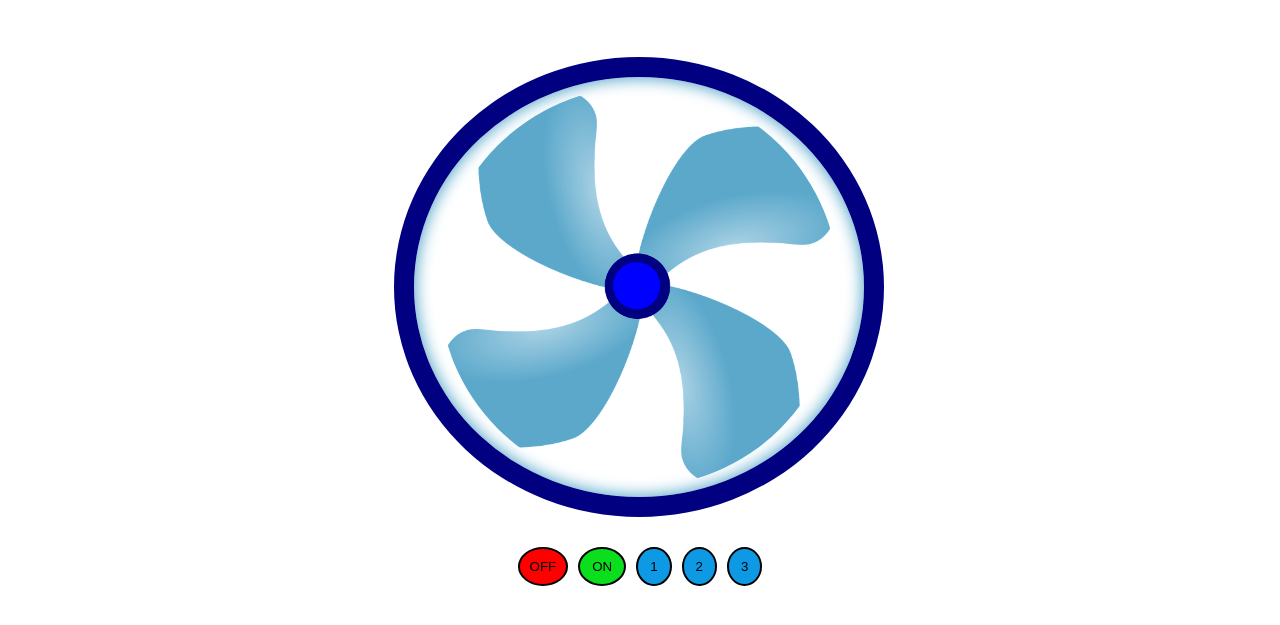
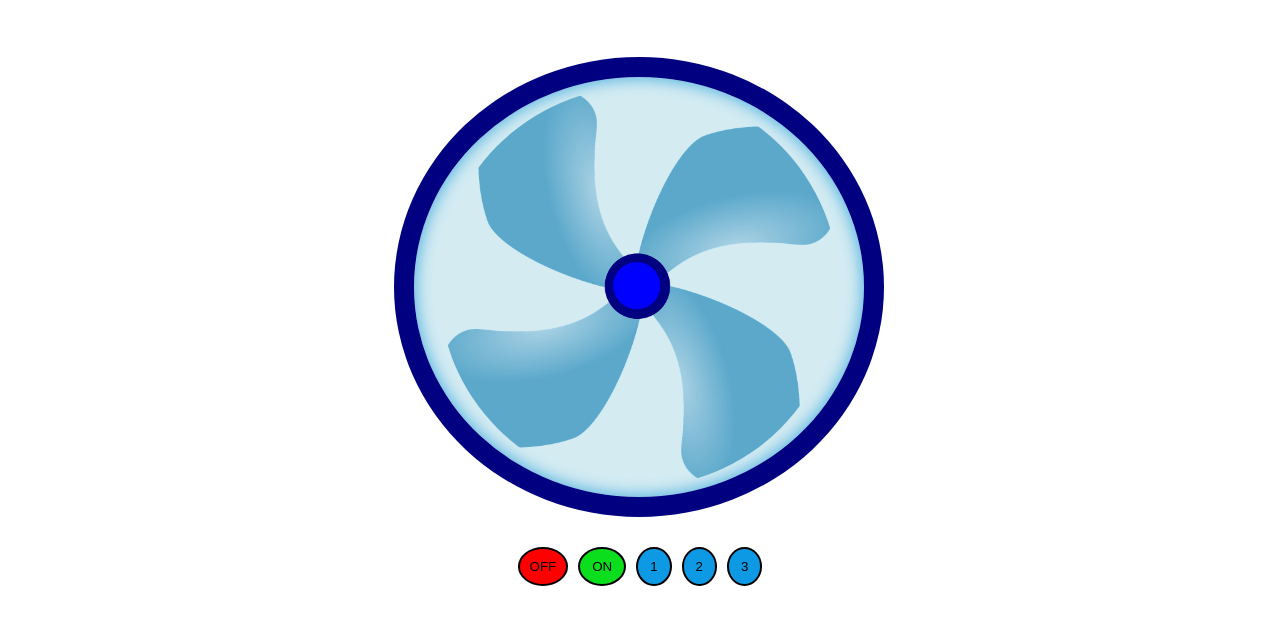
Before and after one commit to AhmedHamed2002/Fan, a plain HTML site: page index.html in a window 1280 px wide. Shown: the part 151-776 px from the top of the page. Drawn offline with Linux system fonts and the light colour scheme.

```diff
--- a/css/master.css
+++ b/css/master.css
@@ -46,6 +46,7 @@ color: rgb(0, 0, 128);
 margin-bottom: 70px;
 }
 .image{
+    background-color: rgb(212, 235, 242);
 border: 20px solid rgb(0, 0, 128);
 border-radius: 50%;
 padding: 10px 0  ;
@@ -54,7 +55,7 @@ width: 450px;
 height: 400px;
 position: relative;
 left: 29%;
-box-shadow: inset 0px 0px 15px 2px rgb(91, 168, 203);
+box-shadow: inset 0px 0px 15px 2px rgb(84, 180, 225);
 display: flex;
 justify-content: center;
 }
```
